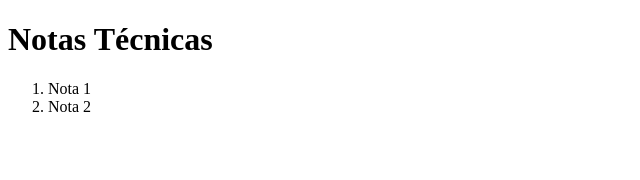
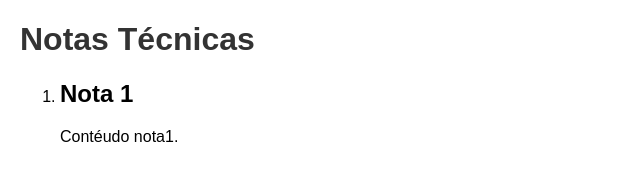
Before and after one commit to 23216886alunounivesp/NotasTec, a plain HTML site: page index.html in a window 1280 px wide. Shown: the whole page, without its empty margins (0-640 px from the left). Drawn offline with Linux system fonts and the light colour scheme.

Commit message:
02. arquivo javascript para data

```diff
--- a/index.html
+++ b/index.html
@@ -4,15 +4,17 @@
     <meta charset="UTF-8">
     <meta name="viewport" content=" width=devide-width,initiral-scale=1.0">
     <title> NOTAS TÉCNICAS</title>
-    <link rel="stylesheet" href=""style.css">
+    <link rel="stylesheet" href="style.css">
 
 </head>
 <body>
     <h1> Notas Técnicas</h1>
     <ol>
-        <li>Nota 1 </li>
-        <li> Nota 2 </li>
+        <li><h2>Nota 1<span class="nota-data" id="data-nota1"></span></h2></li>
+        <p>Contéudo nota1. </p>
+
 
     </ol>
+    <script> src="script.js"</script>
 </body>
 </html>
--- a/style.css
+++ b/style.css
@@ -5,7 +5,14 @@ body {
 h1 {
     color:#333;
 }
+h2{
+    display:flex;
+    justify-content: space-between;
+    align-items: center;
+}
 
-ol{
-    list-style-type:none;
+.nota-data{
+    font-size:  0.8em;
+    color:#666;
+    margin-left: 10px;
 }
```
Also changed, not shown: script.js (added, +13 -0 lines).
